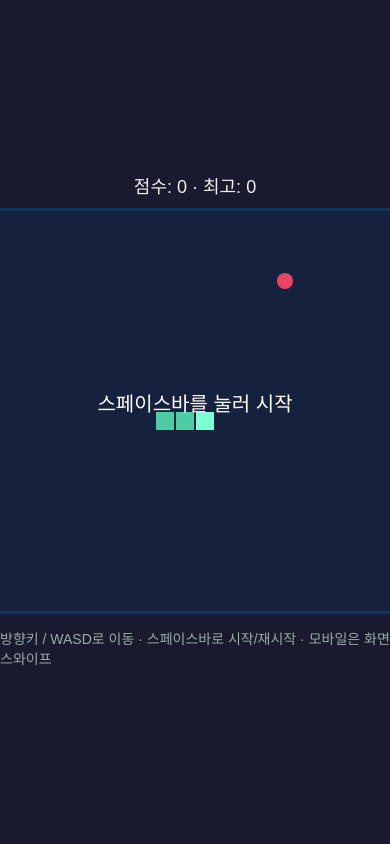
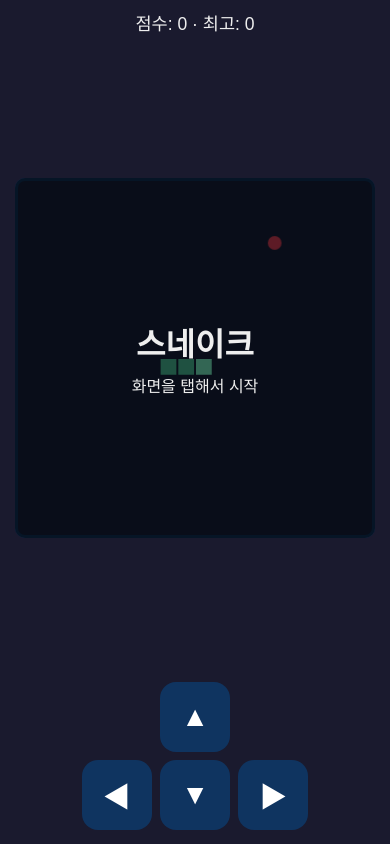
Before and after one commit to xoxow/Test1, a plain HTML site: page snake.html in a window 390 px wide. Drawn offline with Linux system fonts and the light colour scheme.

Commit message:
Make snake game mobile-friendly
Co-Authored-By: Claude Sonnet 5.5 <noreply@anthropic.com>
Claude-Session: https://claude.ai/code/session_01E8nykGxsf9GYs8WAwShx5u

```diff
--- a/snake.html
+++ b/snake.html
@@ -2,30 +2,75 @@
 <html lang="ko">
 <head>
 <meta charset="UTF-8">
-<meta name="viewport" content="width=device-width, initial-scale=1">
+<meta name="viewport" content="width=device-width, initial-scale=1, maximum-scale=1, user-scalable=no, viewport-fit=cover">
+<meta name="mobile-web-app-capable" content="yes">
+<meta name="apple-mobile-web-app-capable" content="yes">
 <title>스네이크 게임</title>
 <style>
-  body { margin:0; min-height:100vh; display:flex; flex-direction:column; align-items:center; justify-content:center; background:#1a1a2e; color:#eee; font-family:sans-serif; }
-  canvas { background:#16213e; border:3px solid #0f3460; border-radius:8px; }
-  #info { margin:10px; font-size:18px; }
-  p { color:#9aa; font-size:14px; }
+  * { box-sizing:border-box; -webkit-tap-highlight-color:transparent; user-select:none; -webkit-user-select:none; }
+  html, body { margin:0; height:100%; overflow:hidden; overscroll-behavior:none; touch-action:none; background:#1a1a2e; color:#eee; font-family:sans-serif; }
+  body { display:flex; flex-direction:column; align-items:center; justify-content:space-between;
+         padding:max(10px,env(safe-area-inset-top)) 12px max(14px,env(safe-area-inset-bottom)); }
+  #info { font-size:clamp(16px,4.5vw,22px); }
+  #wrap { position:relative; }
+  canvas { display:block; background:#16213e; border:3px solid #0f3460; border-radius:10px; }
+  #overlay { position:absolute; inset:0; display:flex; flex-direction:column; align-items:center; justify-content:center;
+             background:rgba(0,0,0,.6); border-radius:10px; text-align:center; gap:8px; }
+  #overlay h2 { margin:0; font-size:32px; }
+  #overlay.hidden { display:none; }
+  #pad { display:grid; grid-template-columns:repeat(3, var(--b)); grid-template-rows:repeat(2, var(--b)); gap:8px; --b:clamp(56px,18vw,84px); }
+  #pad button { border:0; border-radius:16px; background:#0f3460; color:#fff; font-size:28px; touch-action:manipulation; }
+  #pad button:active { background:#4ecca3; }
+  #up { grid-column:2; grid-row:1; }
+  #left { grid-column:1; grid-row:2; }
+  #down { grid-column:2; grid-row:2; }
+  #right { grid-column:3; grid-row:2; }
 </style>
 </head>
 <body>
 <div id="info">점수: <span id="score">0</span> · 최고: <span id="best">0</span></div>
-<canvas id="c" width="400" height="400"></canvas>
-<p>방향키 / WASD로 이동 · 스페이스바로 시작/재시작 · 모바일은 화면 스와이프</p>
+
+<div id="wrap">
+  <canvas id="c"></canvas>
+  <div id="overlay">
+    <h2 id="title">스네이크</h2>
+    <div id="msg">화면을 탭해서 시작</div>
+  </div>
+</div>
+
+<div id="pad">
+  <button id="up" aria-label="위">▲</button>
+  <button id="left" aria-label="왼쪽">◀</button>
+  <button id="down" aria-label="아래">▼</button>
+  <button id="right" aria-label="오른쪽">▶</button>
+</div>
+
 <script>
 const cv = document.getElementById('c'), ctx = cv.getContext('2d');
-const N = 20, S = cv.width / N;
-let snake, dir, nextDir, food, score, best = 0, timer, running = false;
+const overlay = document.getElementById('overlay');
+const N = 20;
+let S, snake, dir, nextDir, food, score = 0, best = 0, timer, running = false;
+try { best = +localStorage.getItem('snakeBest') || 0; } catch(e) {}
+
+// 화면 크기에 맞춰 정사각형 캔버스 크기 결정 (선명도를 위해 devicePixelRatio 반영)
+function resize() {
+  const availW = innerWidth - 30;
+  const availH = innerHeight - 60 - Math.min(Math.max(innerWidth*0.18,56),84)*2 - 60;
+  const size = Math.floor(Math.max(200, Math.min(availW, availH, 520)) / N) * N;
+  const dpr = devicePixelRatio || 1;
+  cv.style.width = cv.style.height = size + 'px';
+  cv.width = cv.height = size * dpr;
+  S = cv.width / N;
+  if (snake) draw();
+}
+addEventListener('resize', resize);
 
 function reset() {
   snake = [{x:10,y:10},{x:9,y:10},{x:8,y:10}];
   dir = nextDir = {x:1,y:0};
   score = 0;
   placeFood();
-  update();
+  draw();
 }
 function placeFood() {
   do { food = {x:Math.floor(Math.random()*N), y:Math.floor(Math.random()*N)}; }
@@ -35,27 +80,28 @@ function start() {
   clearInterval(timer);
   reset();
   running = true;
-  timer = setInterval(step, 110);
+  overlay.classList.add('hidden');
+  timer = setInterval(step, 120);
 }
 function step() {
   dir = nextDir;
   const h = {x:snake[0].x+dir.x, y:snake[0].y+dir.y};
   if (h.x<0||h.y<0||h.x>=N||h.y>=N||snake.some(s=>s.x===h.x&&s.y===h.y)) return gameOver();
   snake.unshift(h);
-  if (h.x===food.x && h.y===food.y) { score++; placeFood(); }
+  if (h.x===food.x && h.y===food.y) { score++; placeFood(); if (navigator.vibrate) navigator.vibrate(15); }
   else snake.pop();
-  update();
+  draw();
 }
 function gameOver() {
   clearInterval(timer); running = false;
-  best = Math.max(best, score);
-  update();
-  ctx.fillStyle = 'rgba(0,0,0,.6)'; ctx.fillRect(0,0,cv.width,cv.height);
-  ctx.fillStyle = '#fff'; ctx.textAlign = 'center';
-  ctx.font = '32px sans-serif'; ctx.fillText('게임 오버', 200, 190);
-  ctx.font = '16px sans-serif'; ctx.fillText('스페이스바로 다시 시작', 200, 225);
+  if (score > best) { best = score; try { localStorage.setItem('snakeBest', best); } catch(e) {} }
+  if (navigator.vibrate) navigator.vibrate(120);
+  document.getElementById('title').textContent = '게임 오버';
+  document.getElementById('msg').textContent = '점수 ' + score + ' · 탭해서 다시 시작';
+  draw();
+  overlay.classList.remove('hidden');
 }
-function update() {
+function draw() {
   document.getElementById('score').textContent = score;
   document.getElementById('best').textContent = best;
   ctx.clearRect(0,0,cv.width,cv.height);
@@ -70,23 +116,41 @@ function turn(x, y) {
   if (x === -dir.x && y === -dir.y) return; // 반대 방향 금지
   nextDir = {x, y};
 }
+
+// 온스크린 방향 버튼 (pointerdown으로 지연 없이 반응)
+const pad = {up:[0,-1], down:[0,1], left:[-1,0], right:[1,0]};
+for (const id in pad) {
+  document.getElementById(id).addEventListener('pointerdown', e => {
+    e.preventDefault();
+    if (!running) return;
+    turn(...pad[id]);
+  });
+}
+
+// 스와이프: 게임 영역 어디서든 가능
+let t0 = null;
+document.addEventListener('touchstart', e => { t0 = e.touches[0]; }, {passive:true});
+document.addEventListener('touchend', e => {
+  if (!t0) return;
+  const t = e.changedTouches[0], dx = t.clientX-t0.clientX, dy = t.clientY-t0.clientY;
+  t0 = null;
+  if (Math.max(Math.abs(dx),Math.abs(dy)) < 25) return;
+  if (running) Math.abs(dx) > Math.abs(dy) ? turn(Math.sign(dx),0) : turn(0,Math.sign(dy));
+});
+
+// 오버레이 탭 = 시작/재시작
+overlay.addEventListener('click', start);
+
+// 키보드(데스크톱)도 계속 지원
 const keys = {ArrowUp:[0,-1],w:[0,-1],ArrowDown:[0,1],s:[0,1],ArrowLeft:[-1,0],a:[-1,0],ArrowRight:[1,0],d:[1,0]};
 addEventListener('keydown', e => {
   if (e.code === 'Space') { e.preventDefault(); if (!running) start(); return; }
   const k = keys[e.key];
-  if (k) { e.preventDefault(); turn(...k); }
-});
-let t0;
-cv.addEventListener('touchstart', e => { t0 = e.touches[0]; if (!running) start(); e.preventDefault(); }, {passive:false});
-cv.addEventListener('touchend', e => {
-  const t = e.changedTouches[0], dx = t.clientX-t0.clientX, dy = t.clientY-t0.clientY;
-  if (Math.max(Math.abs(dx),Math.abs(dy)) < 20) return;
-  Math.abs(dx) > Math.abs(dy) ? turn(Math.sign(dx),0) : turn(0,Math.sign(dy));
+  if (k) { e.preventDefault(); if (running) turn(...k); }
 });
 
+resize();
 reset();
-ctx.fillStyle = '#fff'; ctx.textAlign = 'center'; ctx.font = '20px sans-serif';
-ctx.fillText('스페이스바를 눌러 시작', 200, 200);
 </script>
 </body>
 </html>
```
